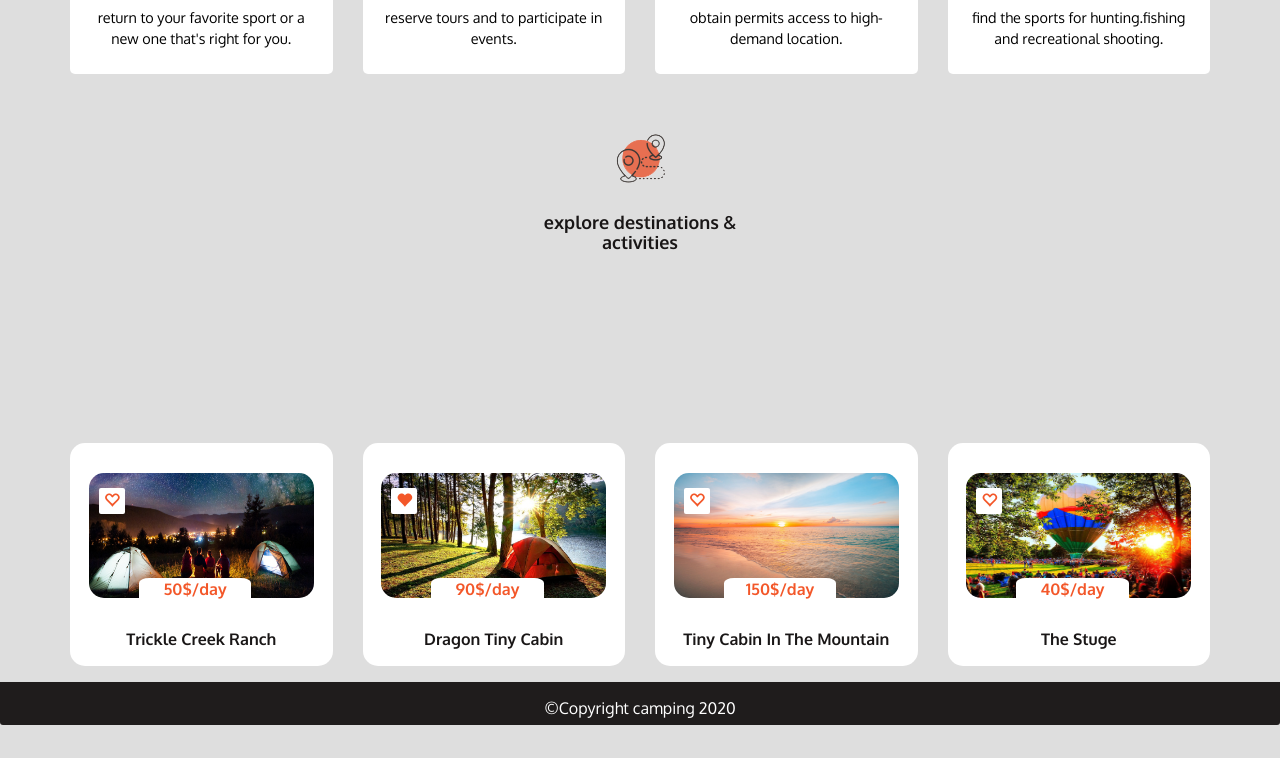
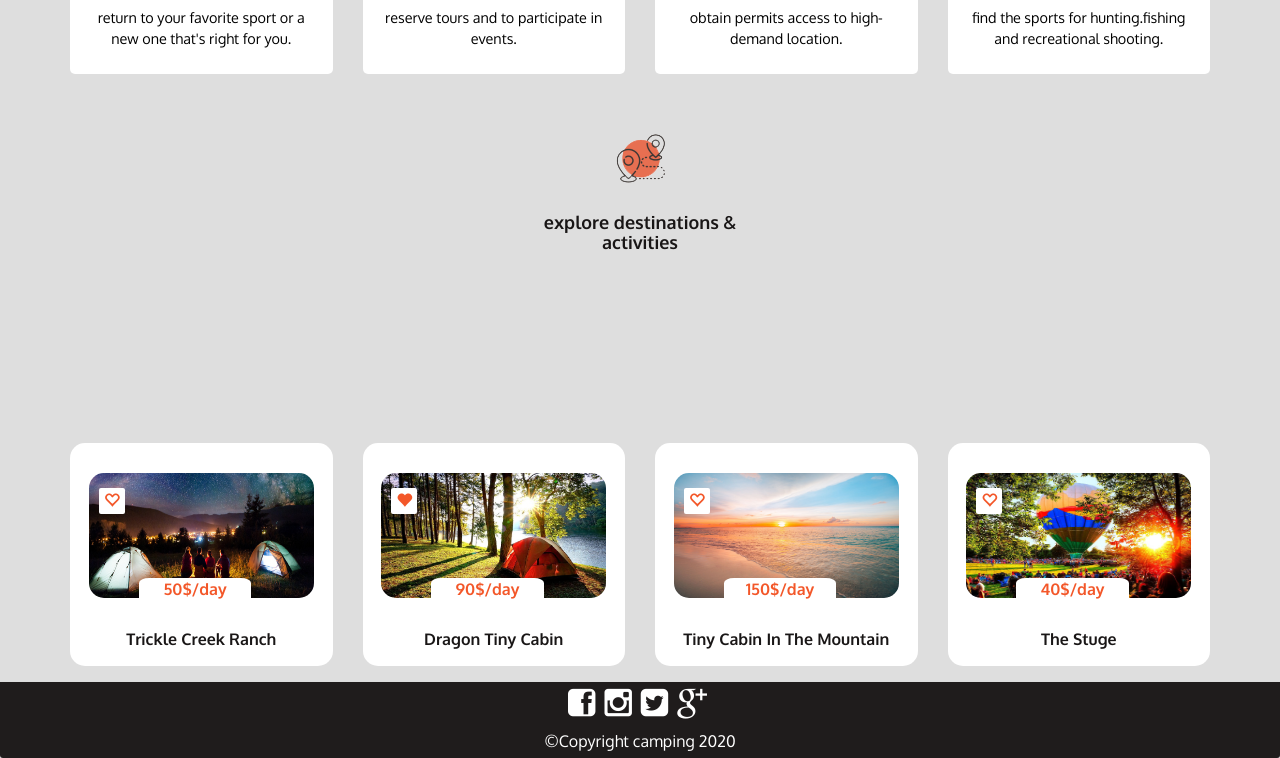
Before and after one commit to muradalhalbi/7muradalhalbi.github.io, a plain HTML site: page index.html in a window 1280 px wide. Shown: the part 665-1423 px from the top of the page. Before the commit the page ends 1390 px from the top, so only its background shows below. Drawn offline with Linux system fonts and the light colour scheme.

Commit message:
Add files via upload

```diff
--- a/index.html
+++ b/index.html
@@ -138,8 +138,12 @@
 
     <footer class="panel-footer">
          <div class="contaier">
-
+         <a href=""><i class="fa icon-facebook-sign icon-2x"></i></a>
+         <a href=""><i class="fa icon-instagram icon-2x"></i></a>
+         <a href=""><i class="fa icon-twitter-sign icon-2x"></i></a>
+         <a href=""><i class="fa icon-google-plus icon-2x"></i></a>
          <div class="copyright">&copy;Copyright camping 2020</div>
+       </div>
        </footer>
   <!-- jQuery (Bootstrap JS plugins depend on it) -->
   <script src="js/jquery-2.1.4.min.js"></script>
```
